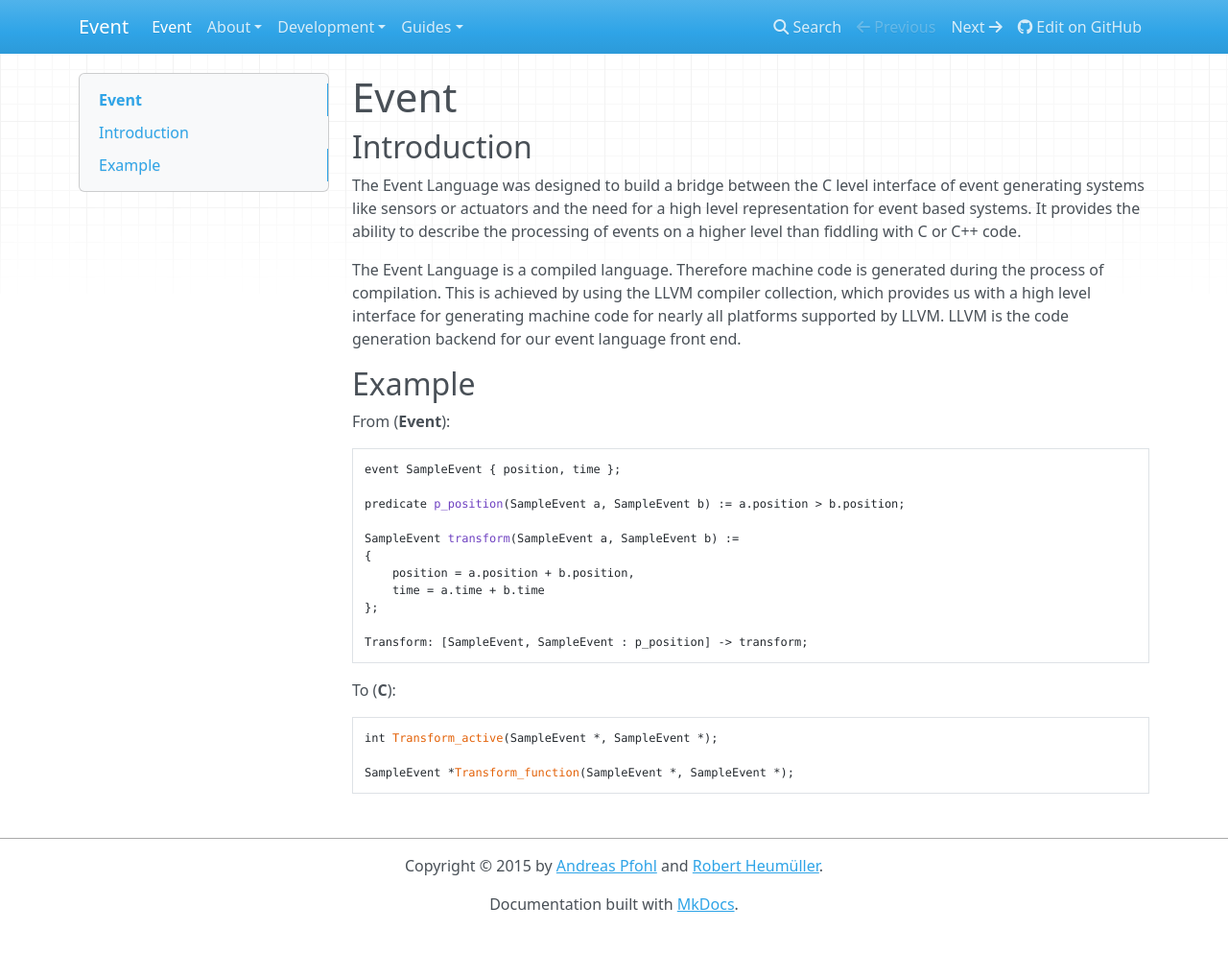
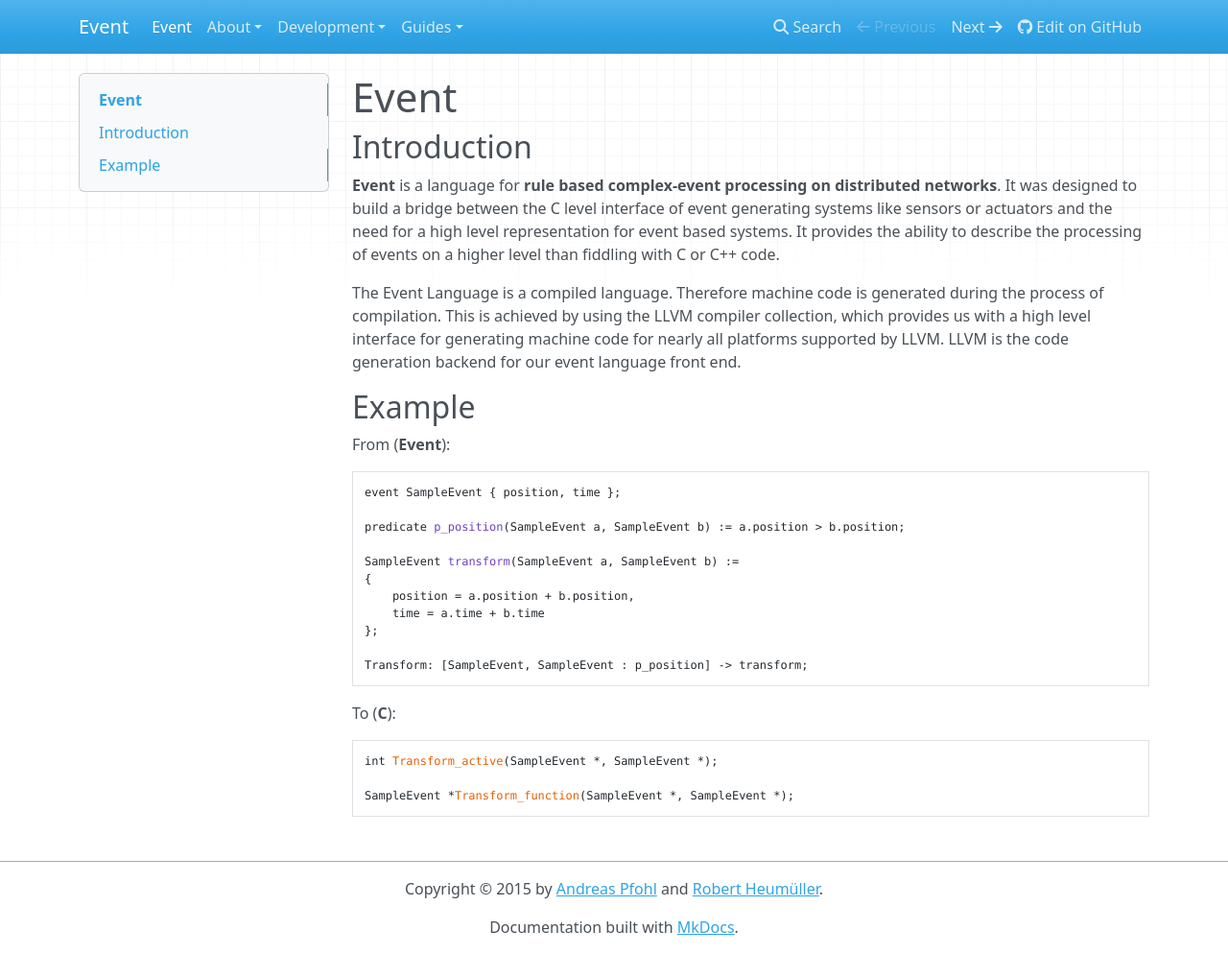
Before and after one commit to compiler-dept/event-compiler, an MkDocs documentation site: the page built from docs/index.md, in a window 1280 px wide and 994 px high. Shown: the whole window at 96% size. Built offline with MkDocs 1.6.1, drawn with Linux system fonts in a browser that asks for light colours; nearby versions of some CDN libraries.

Commit message:
Introduction.

```diff
--- a/docs/index.md
+++ b/docs/index.md
@@ -1,8 +1,8 @@
 # Event
 
 ## Introduction
-
-The Event Language was designed to build a bridge between the C level interface
+**Event** is a language for **rule based complex-event processing on distributed networks**.
+It was designed to build a bridge between the C level interface
 of event generating systems like sensors or actuators and the need for a
 high level representation for event based systems. It provides the ability to
 describe the processing of events on a higher level than fiddling with C or C++ code.
```
